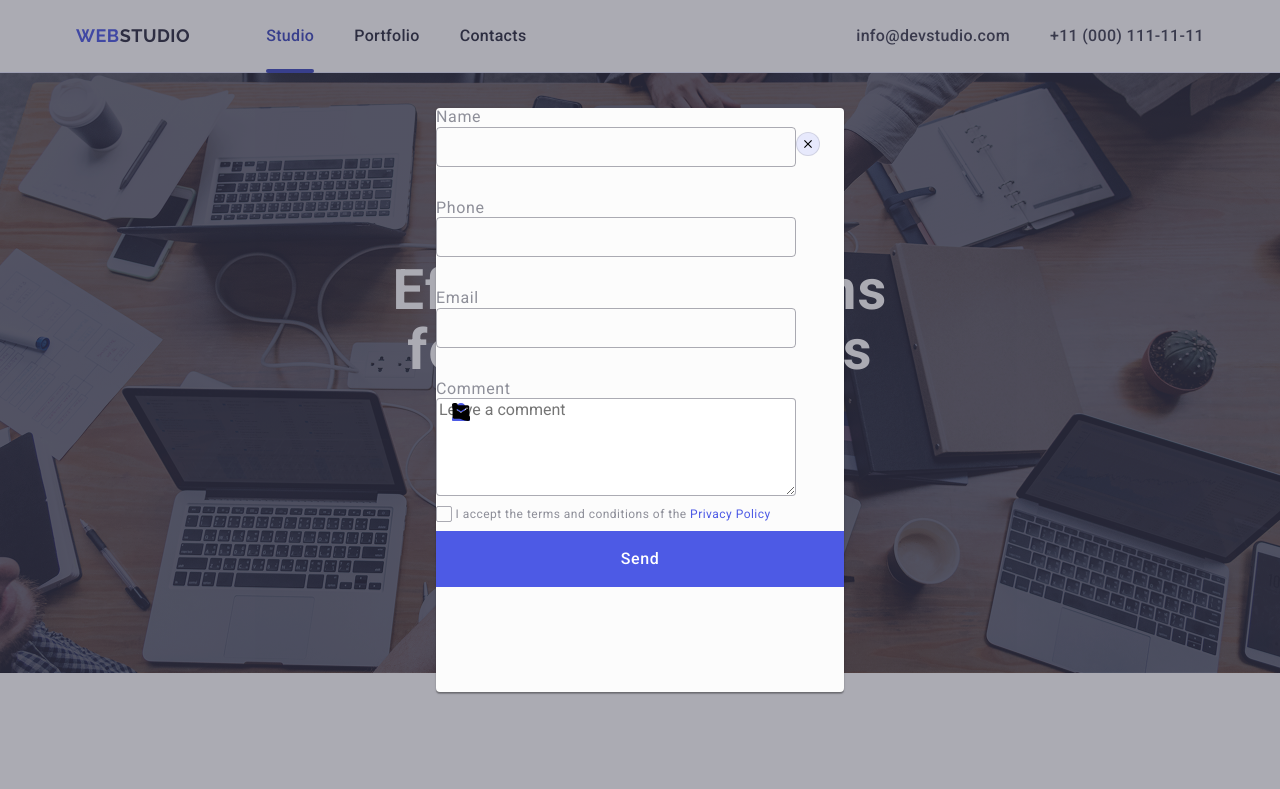
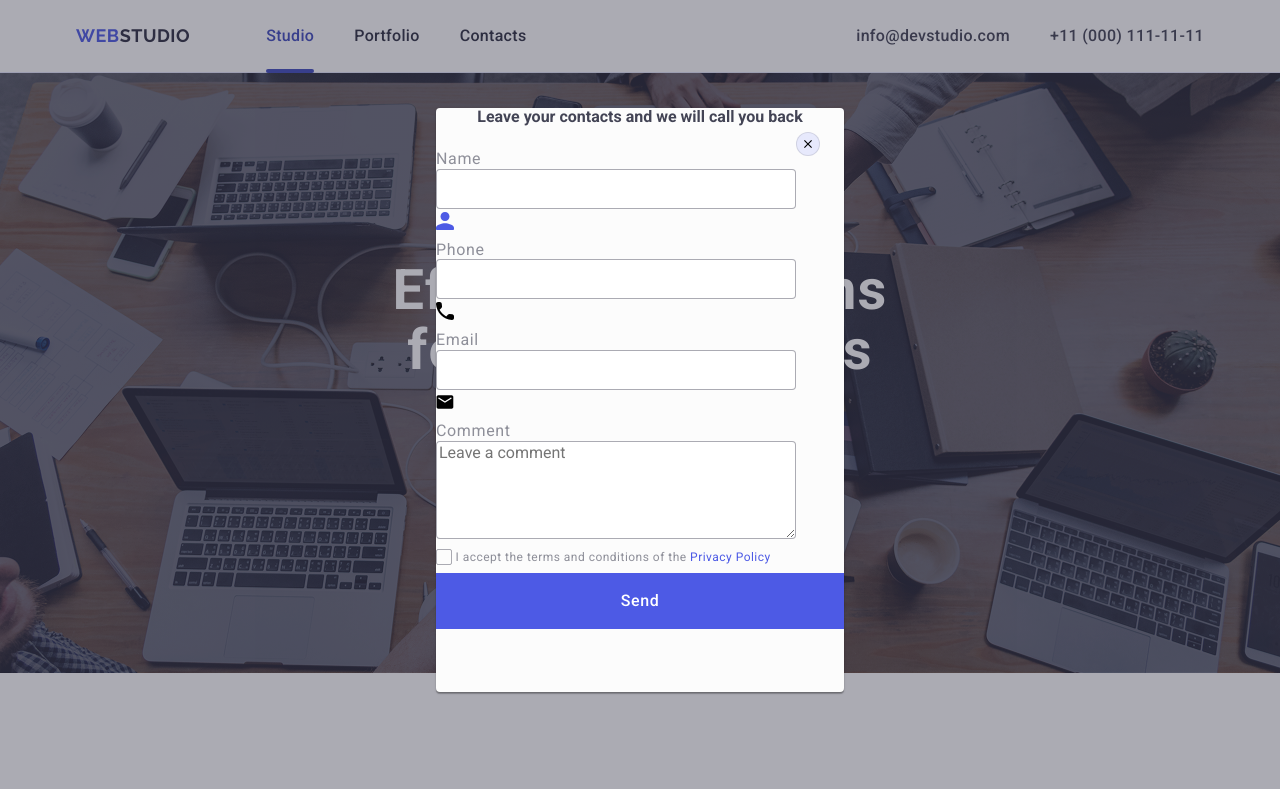
Before and after one commit to Irina2703/goit-markup-hw-05, a plain HTML site: page index.html in a window 1280 px wide. Shown: the top 789 px of the page. Drawn offline with nearby package versions, Linux system fonts and the light colour scheme.

Commit message:
Add files via upload

```diff
--- a/css/styles.css
+++ b/css/styles.css
@@ -627,9 +627,8 @@ pointer-events: auto;
     transform: translate(-50%, -50%) scale(1.5);
     }
 
-.modal-div {
-    margin-bottom: 24px;
 
+.modal {
 
 }
 .modal-form-button
@@ -650,6 +649,8 @@ cursor: pointer;
 transition: background-color 250ms cubic-bezier(0.4, 0, 0.2, 1),
  border 250ms cubic-bezier(0.4, 0, 0.2, 1);
 
+
+
 }
 
 .modal-form-button:hover,
@@ -660,31 +661,10 @@ border: none;
 
 }
 
-.modal-icon{
-position: absolute;
-left: 16px;
-top: 50%;
-transition: fill 250ms cubic-bezier(0.4, 0, 0.2, 1);
-
-}
-
-.modal-icon:focus {
-    fill: #4D5AE5;
-}
-
-.modal-h {
-font-weight: 500;
-font-size: 16px;
-line-height: 1.5;
-letter-spacing: 0.02em;
-text-align: center;
-color: #2e2f42;
-}
 .text-modal {
     display: flex;
     justify-content: center;
     margin-bottom: 16px;
-
 }
 
 .form {
@@ -709,18 +689,9 @@ gap: 8px;
     border-radius: 4px;
     width: 360px;
     height: 40px;
-    padding-left: 38px;
-    background-color: transparent;
 
 }
-.input-class:focus{
-border-color: #4D5AE5;
-}
-.input-class:checked {
-background-color:#404bbf;
-border: none;
-fill:#F4F4FD;
-}
+
 .input-text {
     border: 1px solid rgba(46, 47, 66, 0.4);
         border-radius: 4px;
--- a/index.html
+++ b/index.html
@@ -385,42 +385,43 @@
     </footer>
     <div  class="backdrop is-open">
         <div class="modal">
+            <form class="form">
                 <button class="modal-form-button" type="button">
                     <svg class="close-button" width="8" height="8">
                         <use href="./images/symbol-defs.svg#icon-close-black-18dp-2-1"></use>
                     </svg>
                 </button>
 
-                <form class="form">
-        <div class="modal-div">
+                <h4 class="text-modal">
+                    Leave your contacts and we will call you back
+                </h4>
+
+
                 <label class="form-label">
-                    Name</label>
-                <div>
+                    Name
                     <input class="input-class" type="text" name="name" aria-label="Your Name" />
                     <svg class="modal-icon" width="18" height="24">
                         <use href="./images/symbol-defs.svg#icon-Vector-3"></use>
                     </svg>
-                </div>
-            </div>
-        <div class="modal-div">
-                <label class="form-label">Phone</label>
+                </label>
 
-                        <div>
+
+                <label class="form-label">
+                    Phone
                     <input class="input-class" type="text" name="Phone" aria-label="Your Phone Number" />
                     <svg class="modal-icon" width="18" height="24">
                         <use href="./images/symbol-defs.svg#icon-Vector-2"></use>
                     </svg>
-                    </div>
-                </div>
-            <div class="modal-div">
-             <label class="form-label">Email</label>
-                <div>
+                </label>
+
+
+                <label class="form-label">
+                    Email
                     <input class="input-class" type="text" name="Email" aria-label="Your Email" />
                     <svg class="modal-icon" width="18" height="24">
                         <use href="./images/symbol-defs.svg#icon-Vector-1"></use>
                     </svg>
-                    </div>
-            </div>
+                </label>
 
 
                 <label class="form-label">
@@ -442,6 +443,7 @@
                         <a href="/privacy-policy" class="privacy-policy">Privacy Policy</a>
                     </label>
                 </div>
+
                 <button type="submit" class="submit-btn">Send</button>
             </form>
         </div>
```
